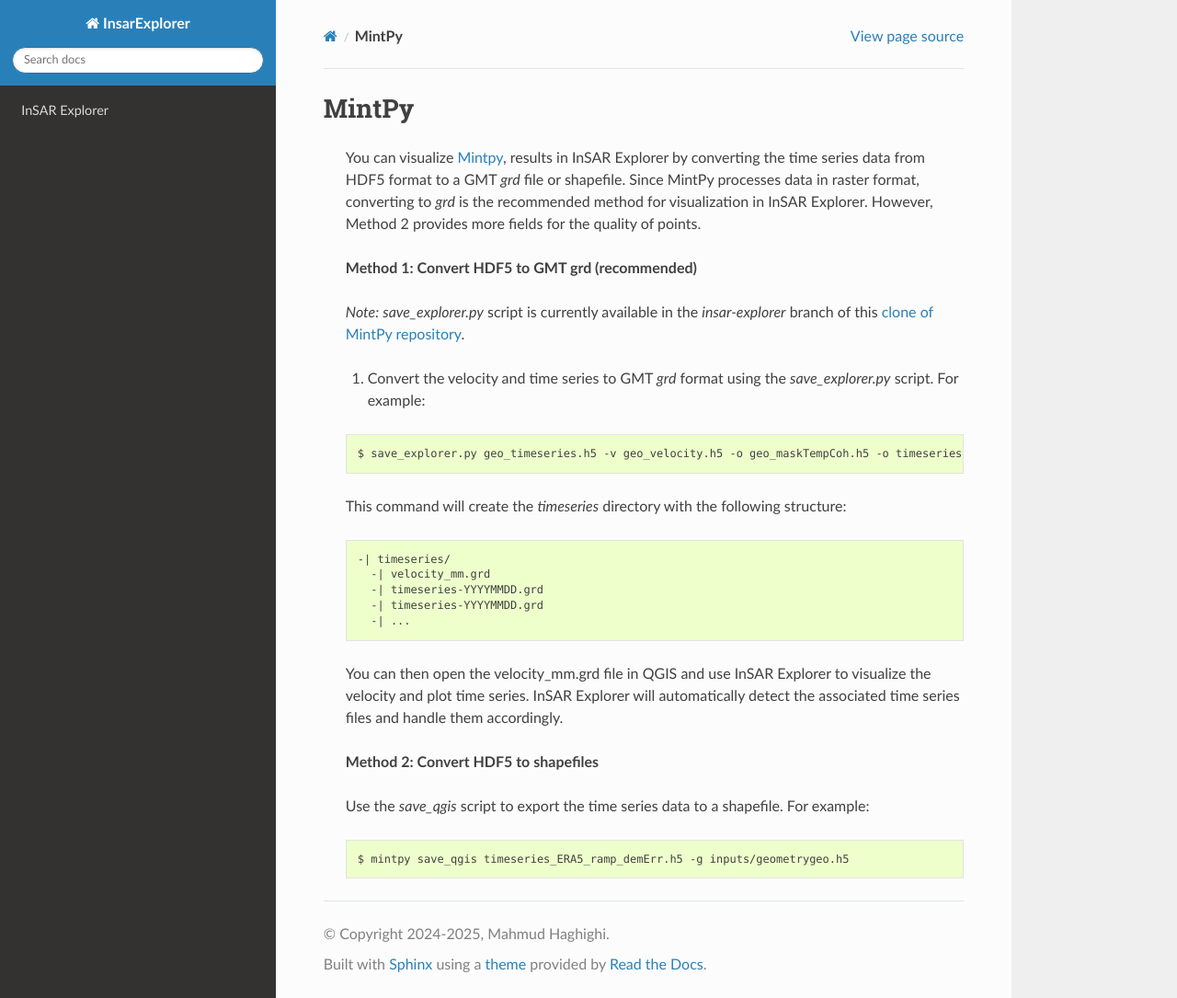
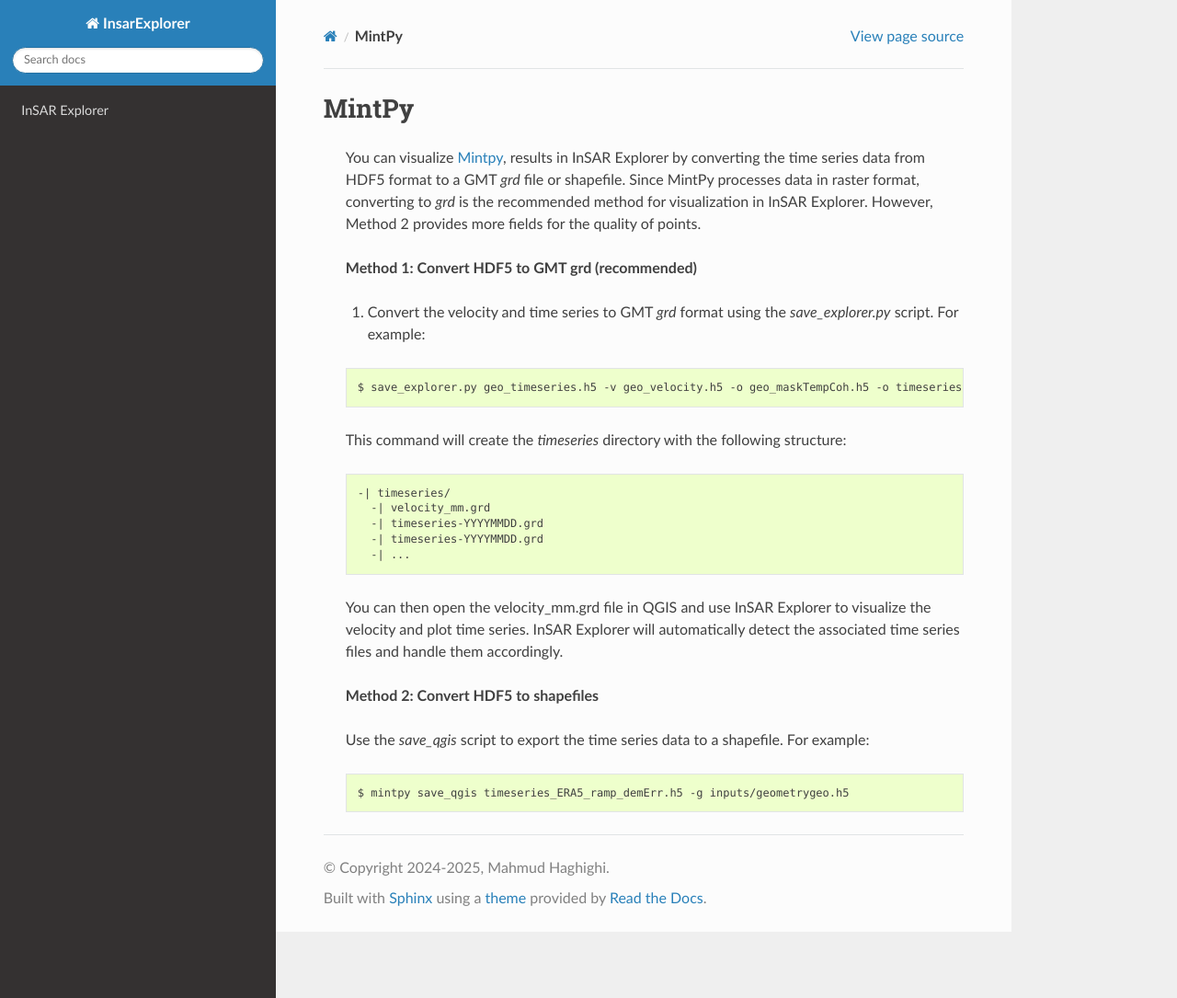
Before and after one commit to luhipi/insar-explorer, a Sphinx documentation site: the page built from help/source/data_preparation/mintpy.rst, in a window 1280 px wide and 1085 px high. Shown: the whole window at 92% size. Built offline with Sphinx 7.4.7 and the Read the Docs theme 3.1.0, drawn with Linux system fonts in a browser that asks for light colours; formulas are drawn with MathJax 3.

Commit message:
Revert "update mintpy info"
This reverts commit b2512b84c04a2646cbd5be86ec2c5d8d13c0f344.

```diff
--- a/help/source/data_preparation/mintpy.rst
+++ b/help/source/data_preparation/mintpy.rst
@@ -6,8 +6,6 @@
     However, Method 2 provides more fields for the quality of points.
 
     **Method 1: Convert HDF5 to GMT grd (recommended)**
-
-    *Note:* `save_explorer.py` script is currently available in the `insar-explorer` branch of this `clone of MintPy repository <https://github.com/mahmud1/MintPy/tree/insar-explorer>`_.
 
     1. Convert the velocity and time series to GMT `grd` format using the `save_explorer.py` script. For example:
 
```
